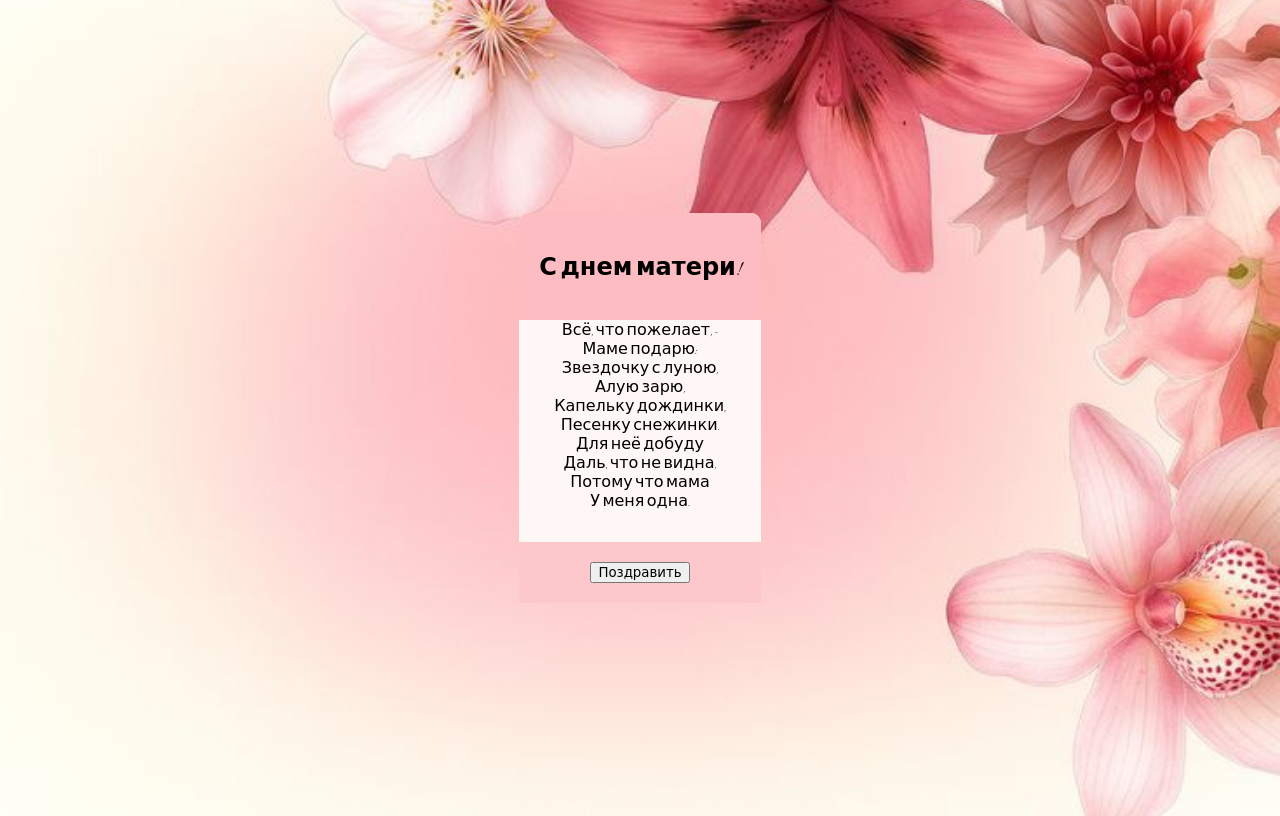
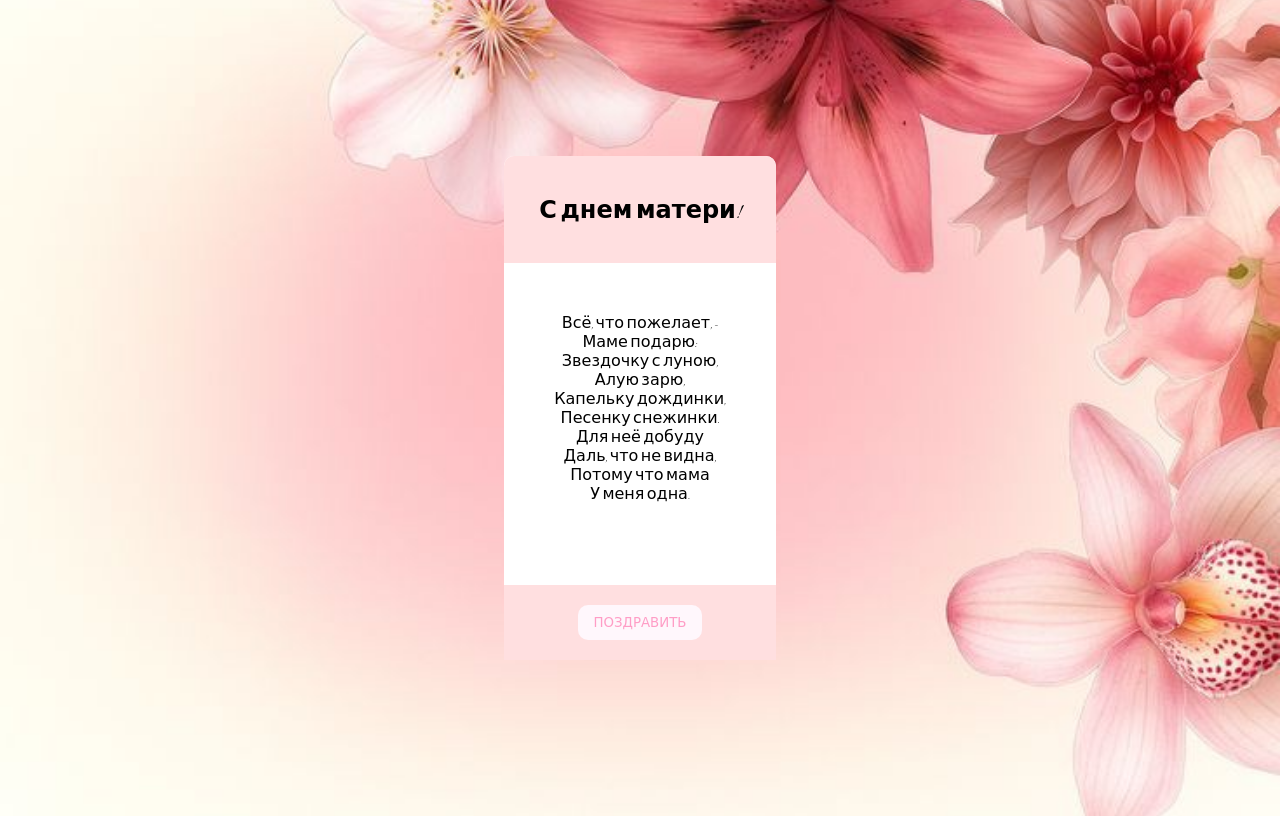
Before and after one commit to ritaefer/motherday, a plain HTML site: page index.html in a window 1280 px wide. Drawn offline with Linux system fonts and the light colour scheme.

Commit message:
Add files via upload

```diff
--- a/style.css
+++ b/style.css
@@ -7,14 +7,17 @@ overflow: hidden;
 display: flex;
 justify-content: center;
 align-items: center;}
-.card { background-color: rgb(255, 246, 246);
+.card { background-color: rgb(255, 255, 255);
 max-width: 400px; text-align: center; border-radius: 10px; font-family: "Tangerine", cursive;}
 
-.card-header {background-color: rgb(253 188 193); padding: 20px; border-top-left-radius: 10px;
+.card-header {background-color: rgb(255, 223, 224); padding: 20px; border-top-left-radius: 10px;
 border-top-right-radius: 10px;font-family: "Tangerine", cursive;}
 
-.card-body {font-family: "Tangerine", cursive;}
+.card-body {font-family: "Tangerine", cursive; padding: 50px;}
 
-.card-footer {background-color: rgb(253 200 203); padding: 20px;font-family: "Tangerine", cursive;}
+.card-footer {background-color: rgb(255, 223, 224); padding: 20px;font-family: "Tangerine", cursive;}
 
-.card-btn {font-family: "Tangerine", cursive;}
+.card-btn {font-family: "Tangerine", cursive; color: #ff9dc6; background-color: rgb(255, 247, 252); border-radius: 10px; border: none; cursor: pointer; padding: 10px 15px; text-transform: uppercase; transition: all 1s;}
+.card-btn:hover{background: -webkit-linear-gradient(270deg, rgb(255, 193, 240) 24%, rgb(182, 82, 108));
+    background: -moz-linear-gradient(270deg, rgb(255, 193, 240) 24%, rgb(182, 82, 108));
+    background: linear-gradient(270deg, rgb(255, 193, 240) 24%, rgb(182, 82, 108)); color: #ffffff; box-shadow: 8px 10px 10px rgb(255, 174, 187); transform: scale(1.1);}
```
